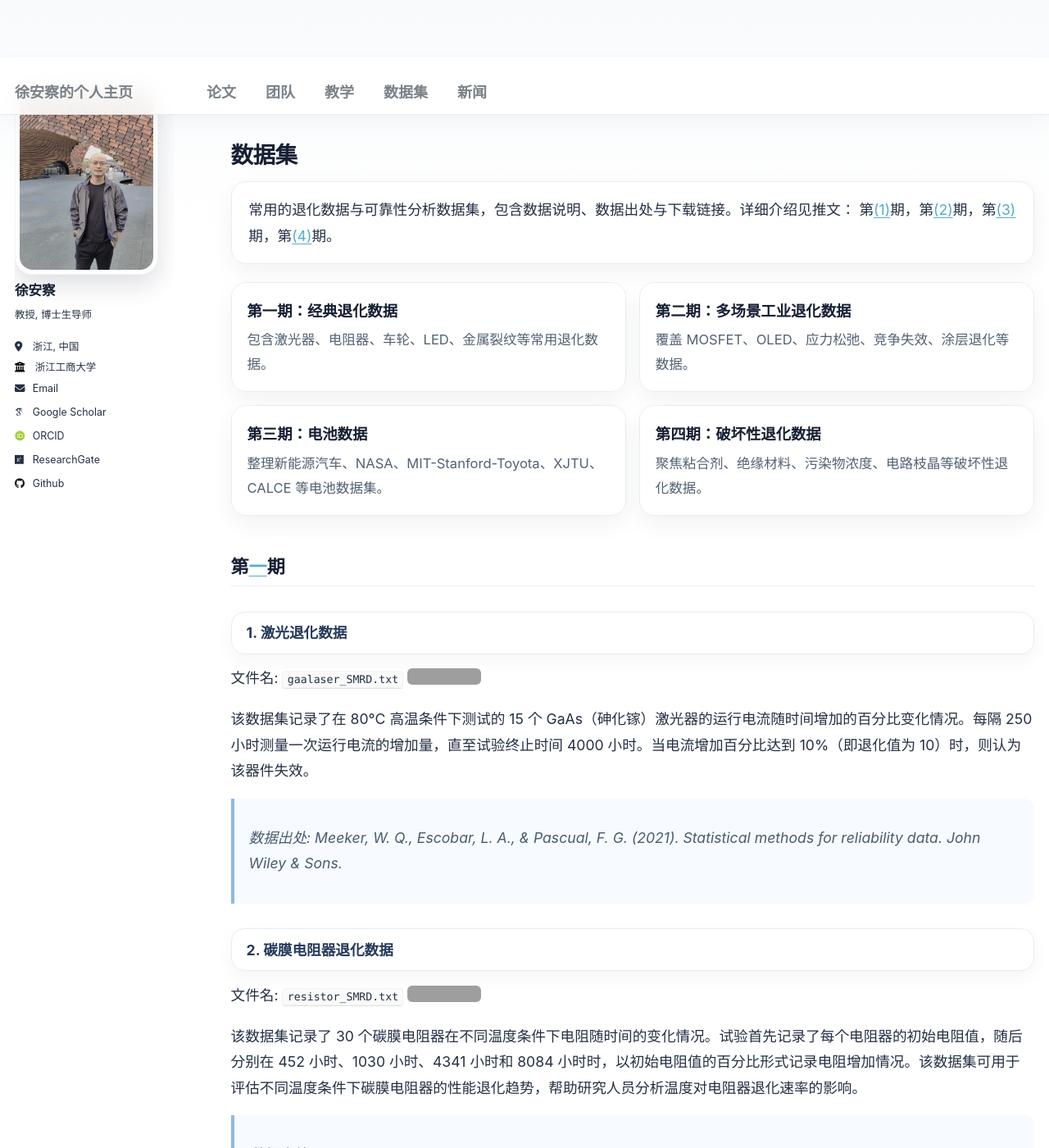
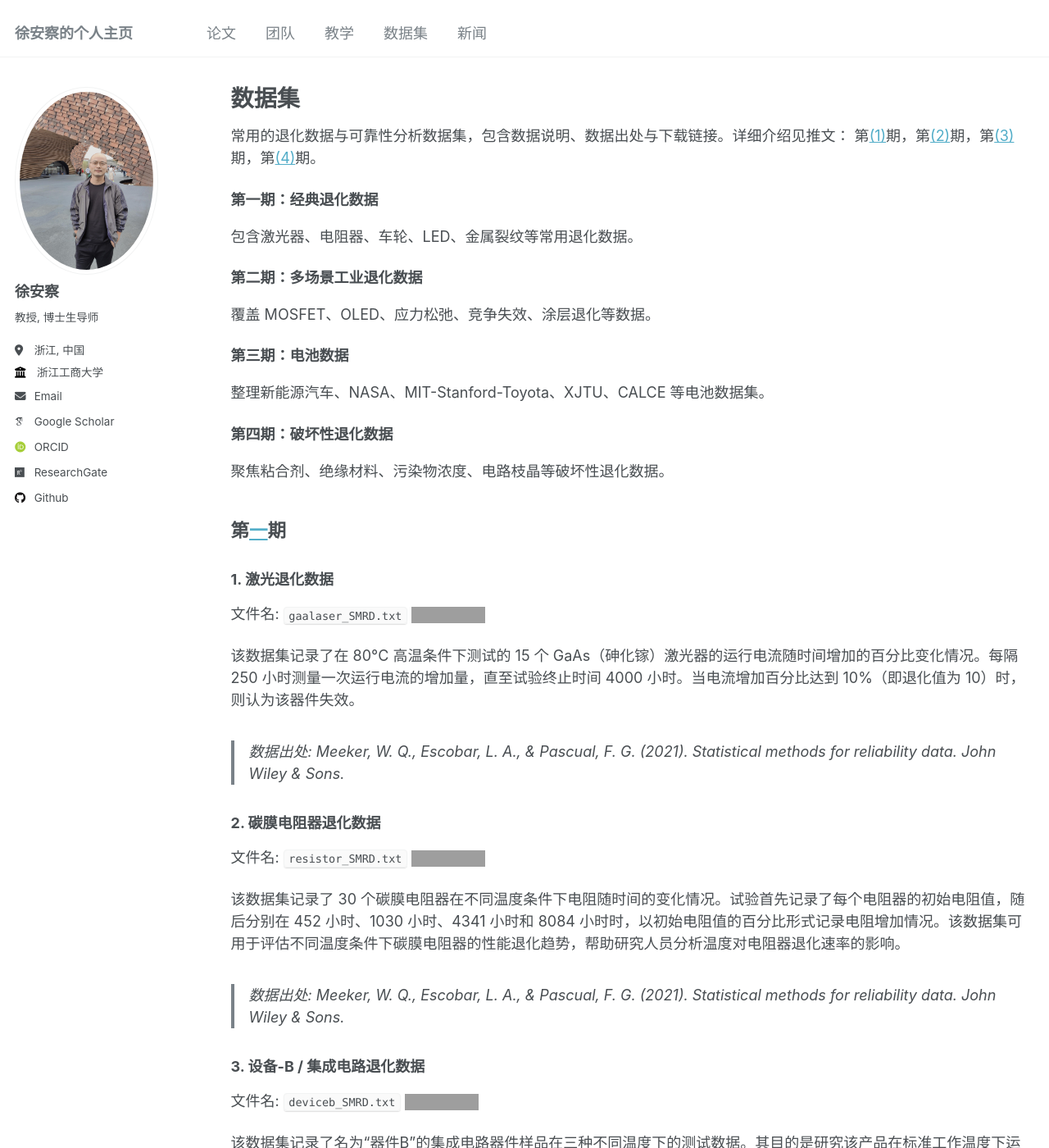
Before and after one commit to XU-ANCHA/XU-ANCHA.github.io, a Jekyll site: the page built from _pages/datasets.md, in a window 1280 px wide and 1400 px high. Shown: the whole window at 82% size. Built offline with Jekyll 4.4.1, drawn with Linux system fonts in a browser that asks for light colours; some web fonts are replaced; grey boxes are pictures that could not be loaded.

Commit message:
Update main.scss

```diff
--- a/assets/css/main.scss
+++ b/assets/css/main.scss
@@ -39,4 +39,3 @@
 @import "vendor/font-awesome/brands";
 @import "vendor/magnific-popup/magnific-popup";
 @import "print";
-@import "custom-polish";
```
